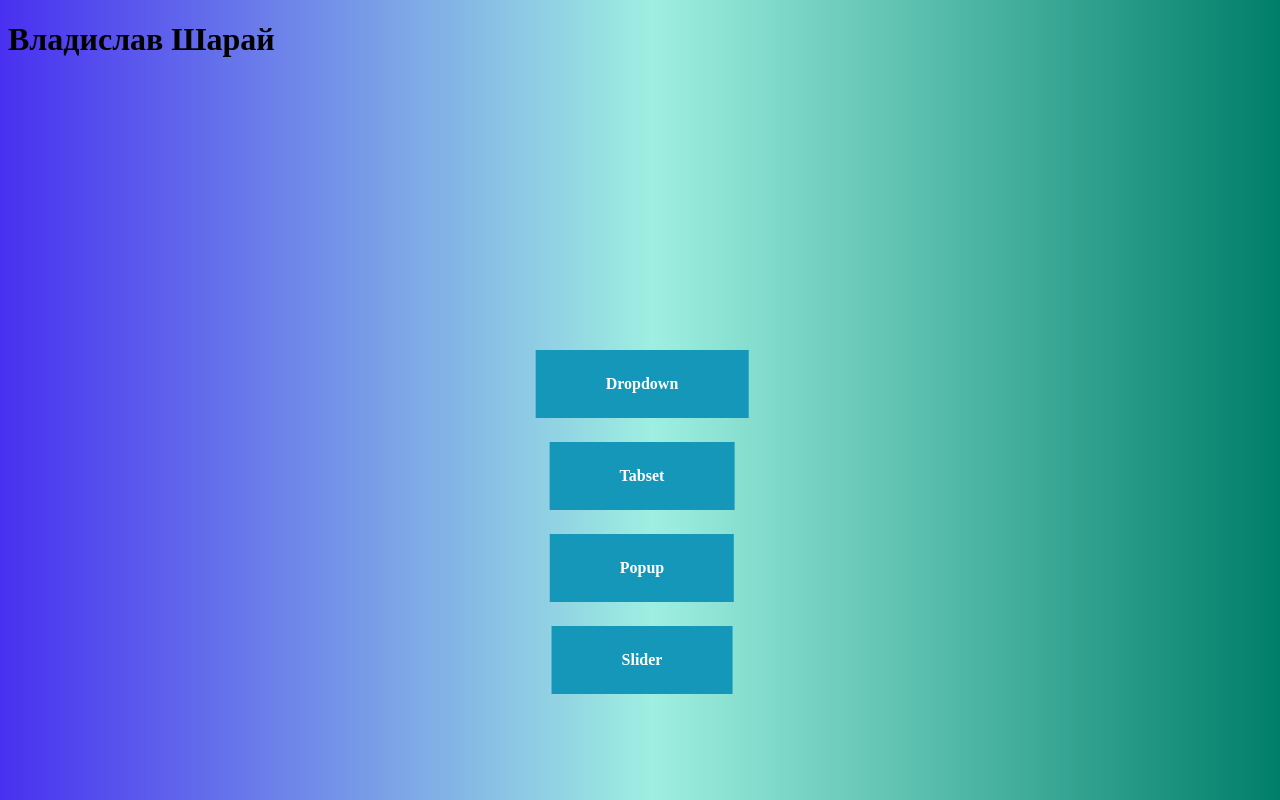
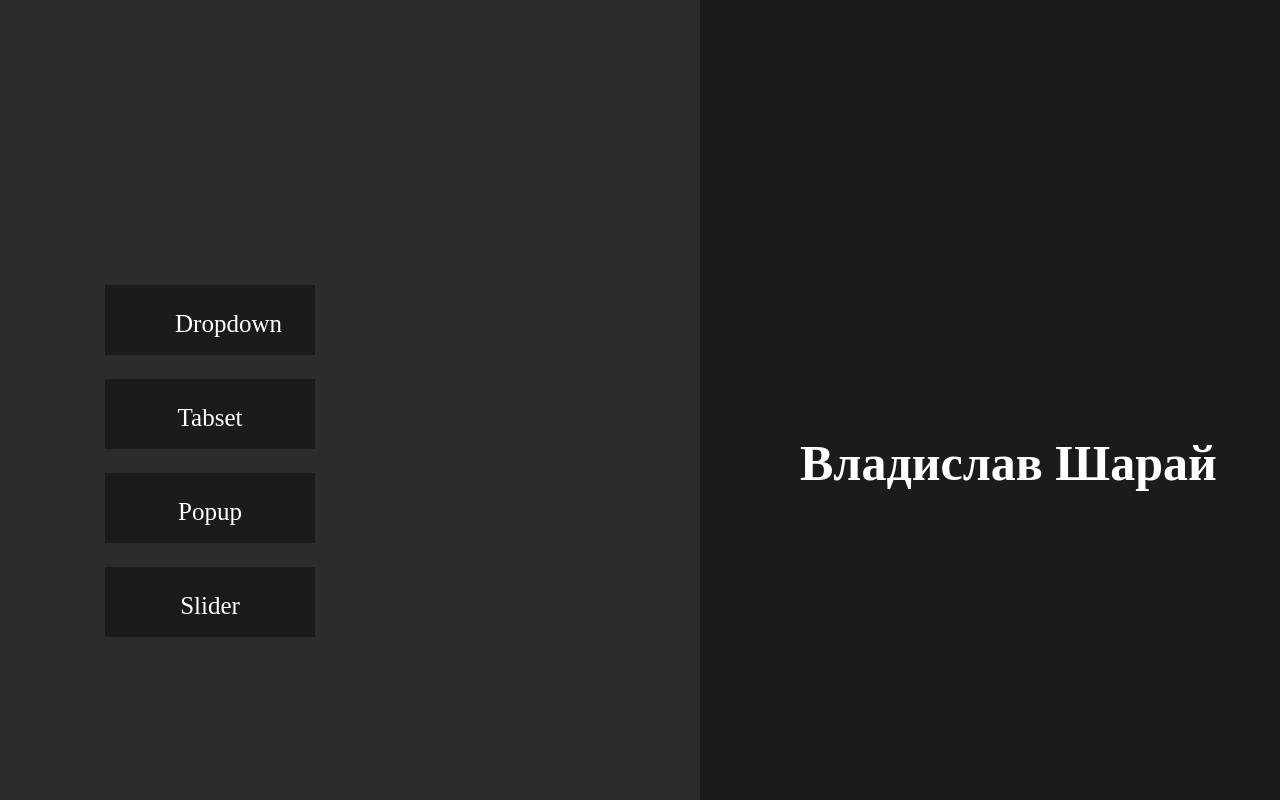
Before and after one commit to VladislavSharay/jscoursepractice, a website: page homework3/index.html in a window 1280 px wide. Drawn offline with Linux system fonts and the light colour scheme.

Commit message:
update style

```diff
--- a/homework3/style.css
+++ b/homework3/style.css
@@ -1,23 +1,31 @@
 
-body{
-    background-image: linear-gradient(to right, #4830F0 0%, #9EEFE1 51%, rgb(0, 126, 105) 100%);
+body {
+    background-image: linear-gradient(to right, rgb(44, 44, 44) 700px, rgb(27, 27, 27) 1%);
 }
+
 .button {
-
-
-    font-weight: bolder;
+    /* font-weight: bolder; */
     transform: translate(-50%, -50%);
-    background-color: rgb(20, 151, 184);
+    background-color: rgb(27, 27, 27);
     border: none;
     color: white;
     padding: 25px 70px;
+    width: 70px;
+    height: 20px;
     text-align: center;
     text-decoration: none;
     display: inline-block;
-    font-size: 16px;
+    font-size: 25px;
     margin: 4px 2px;
     cursor: pointer;
     position: relative;
     top: 300px;
-    left: 50%;
+    left: 200px;
 }
+h1{
+    position: absolute;
+    color: white;
+    top: 400px;
+    left: 800px;
+    font-size: 50px;
+}
```
